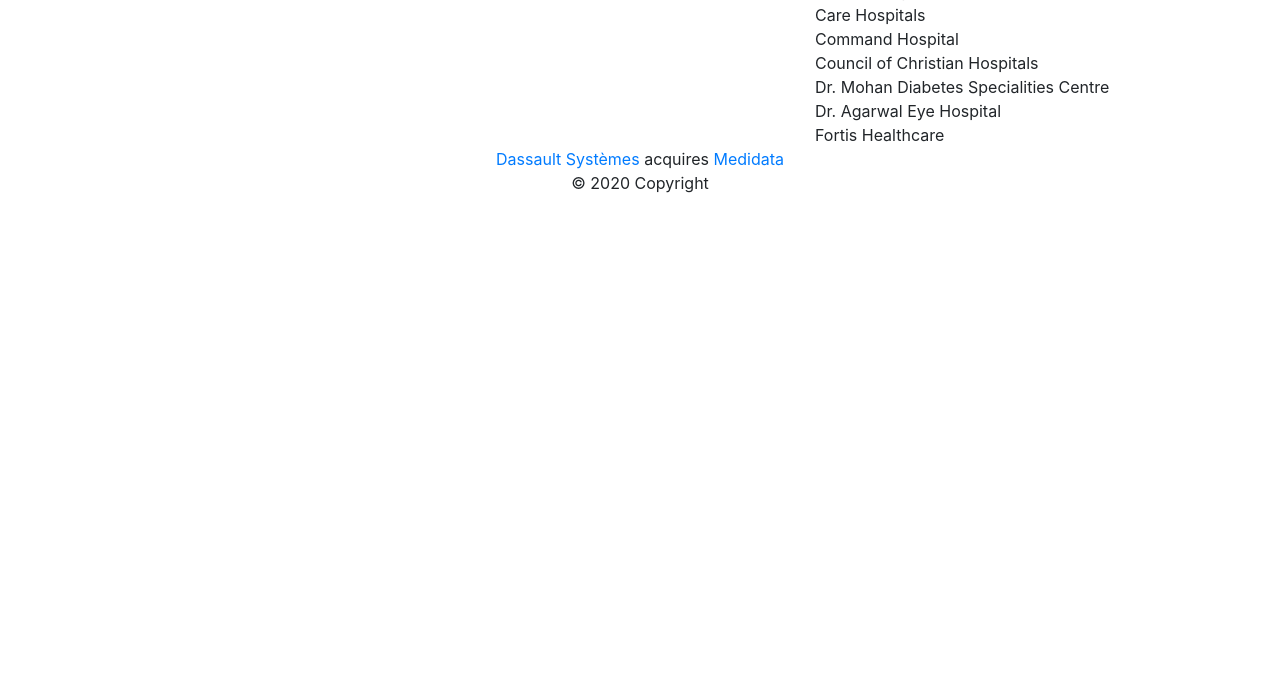
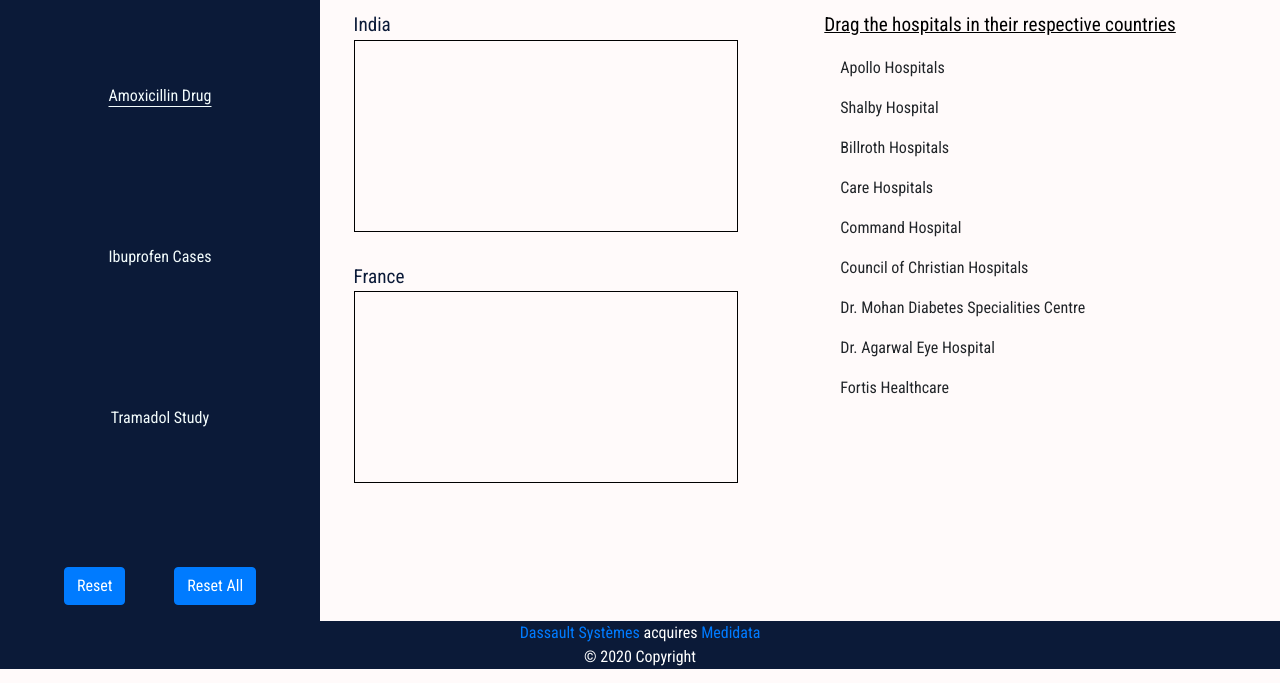
Before and after one commit to sandiphirwale/kRungta_onboarding, a plain HTML site: page index.html in a window 1280 px wide. Shown: the part 117-800 px from the top of the page. Drawn offline with nearby package versions, Linux system fonts and the light colour scheme; the site is published under a folder, as on GitHub Pages, so addresses that start at the root find nothing.

Commit message:
css files link properly added

```diff
--- a/index.html
+++ b/index.html
@@ -4,7 +4,7 @@
       <meta charset="UTF-8">
       <link href="https://fonts.googleapis.com/css2?family=Roboto+Condensed&display=swap" rel="stylesheet">      <link rel="stylesheet" href="https://maxcdn.bootstrapcdn.com/bootstrap/4.0.0/css/bootstrap.min.css" integrity="sha384-Gn5384xqQ1aoWXA+058RXPxPg6fy4IWvTNh0E263XmFcJlSAwiGgFAW/dAiS6JXm" crossorigin="anonymous">
       <link rel="stylesheet" href="https://cdnjs.cloudflare.com/ajax/libs/font-awesome/4.7.0/css/font-awesome.min.css">
-      <link rel='stylesheet' type='text/css' href='/assets/css/index.css' />
+      <link rel='stylesheet' type='text/css' href='assets/css/index.css' />
       <script type='text/javascript' src='assets/js/index.js' ></script>
       <meta name="viewport" content="width=device-width, initial-scale=1.0">
       <title>Training Assignment</title>
```
Also changed, not shown: about.html (+1 -0 lines), contact.html (+1 -1 lines).
